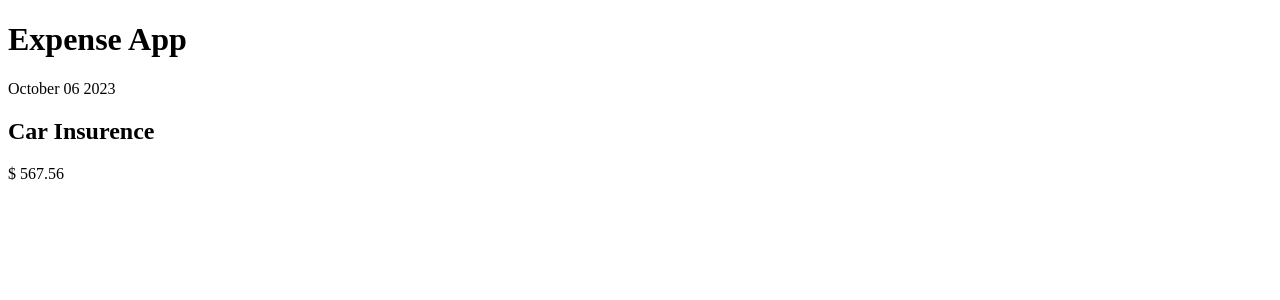
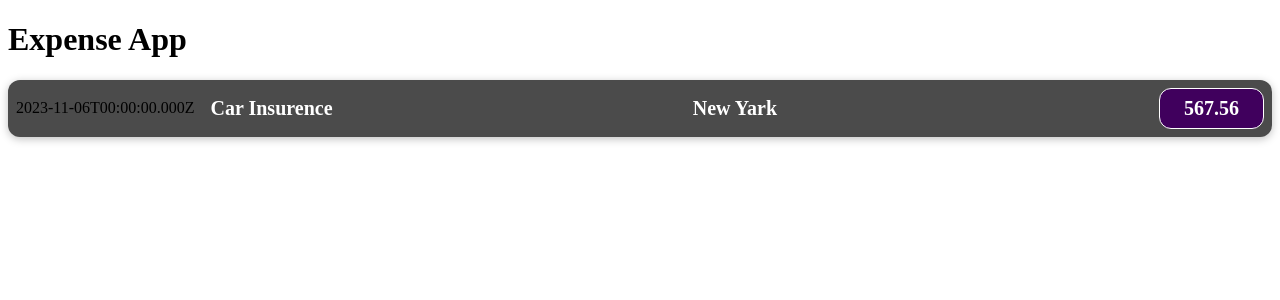
Before and after one commit to shubhamv387/ExpenseTrackerApp-UI-React, a React (Vite) app: page / in a window 1280 px wide. Shown: the top 300 px of the page. Built offline with nearby package versions, Linux system fonts and the light colour scheme.

Commit message:
added locationOfExpenditure variable

```diff
--- /dev/null
+++ b/src/assets/components/ExpenseItem.css
@@ -0,0 +1,56 @@
+.expense-item {
+  display: flex;
+  justify-content: space-between;
+  align-items: center;
+  box-shadow: 0 2px 8px rgba(0, 0, 0, 0.25);
+  padding: 0.5rem;
+  margin: 1rem 0;
+  border-radius: 12px;
+  background-color: #4b4b4b;
+}
+
+.expense-item__description {
+  display: flex;
+  flex-direction: column;
+  gap: 1rem;
+  align-items: flex-end;
+  flex-flow: column-reverse;
+  justify-content: flex-start;
+  flex: 1;
+}
+
+.expense-item h2 {
+  color: #3a3a3a;
+  font-size: 1rem;
+  flex: 1;
+  margin: 0 1rem;
+  color: white;
+}
+
+.expense-item__price {
+  font-size: 1rem;
+  font-weight: bold;
+  color: white;
+  background-color: #40005d;
+  border: 1px solid white;
+  padding: 0.5rem;
+  border-radius: 12px;
+}
+
+@media (min-width: 580px) {
+  .expense-item__description {
+    flex-direction: row;
+    align-items: center;
+    justify-content: flex-start;
+    flex: 1;
+  }
+
+  .expense-item__description h2 {
+    font-size: 1.25rem;
+  }
+
+  .expense-item__price {
+    font-size: 1.25rem;
+    padding: 0.5rem 1.5rem;
+  }
+}
--- a/src/assets/components/ExpenseItem.jsx
+++ b/src/assets/components/ExpenseItem.jsx
@@ -1,12 +1,18 @@
 import React from "react";
+import "./ExpenseItem.css";
 
 const ExpenseItem = () => {
+  const expenseDate = new Date(2023, 10, 6);
+  const expenseTitle = "Car Insurence";
+  const expenseAmount = 567.56;
+  const locationOfExpenditure = "New Yark";
   return (
-    <div>
-      <div>October 06 2023</div>
-      <div>
-        <h2>Car Insurence</h2>
-        <div>$ 567.56</div>
+    <div className="expense-item">
+      <div>{expenseDate.toISOString()}</div>
+      <div className="expense-item__description">
+        <h2>{expenseTitle}</h2>
+        <h2>{locationOfExpenditure}</h2>
+        <div className="expense-item__price">{expenseAmount}</div>
       </div>
     </div>
   );
```
